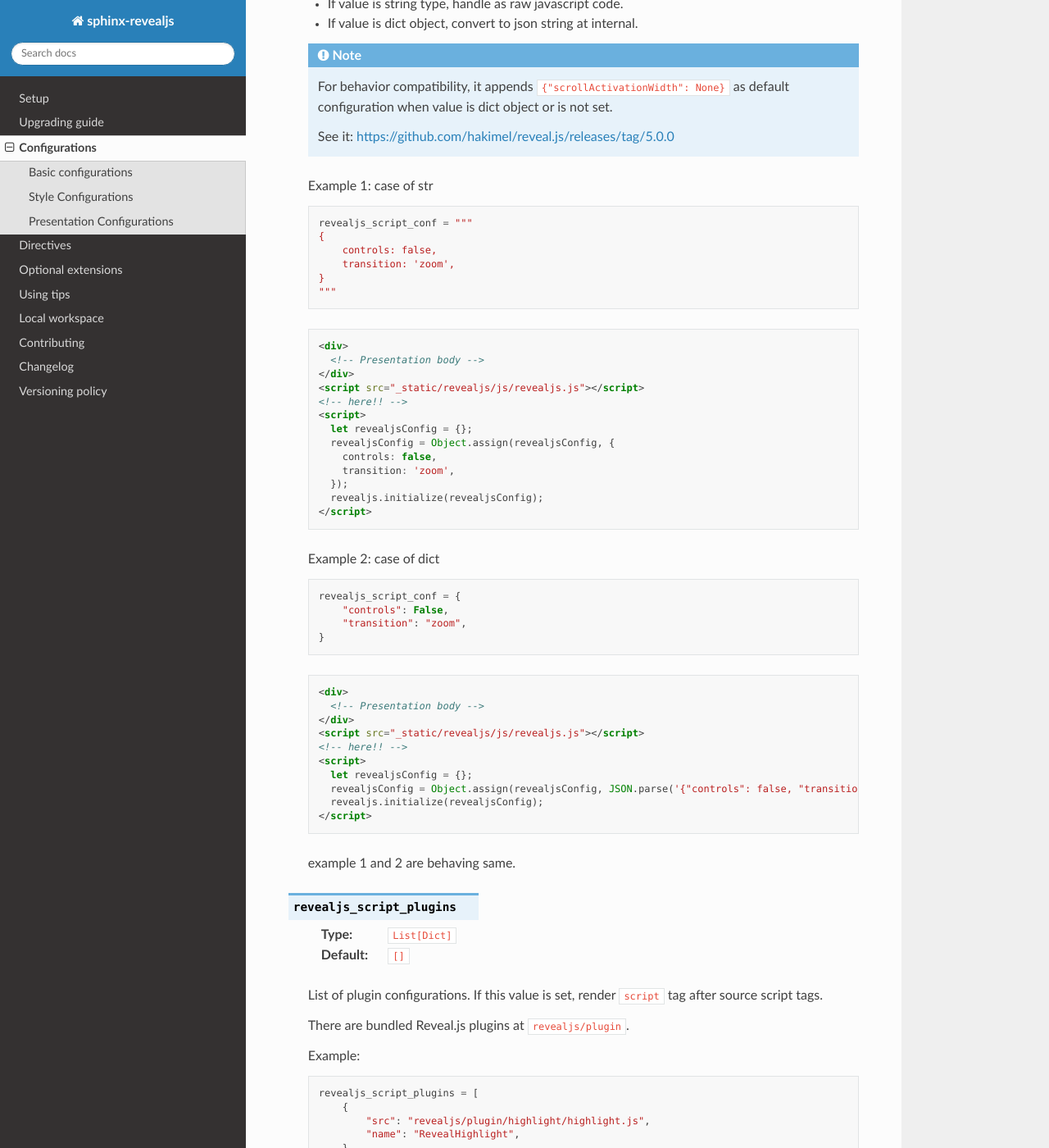
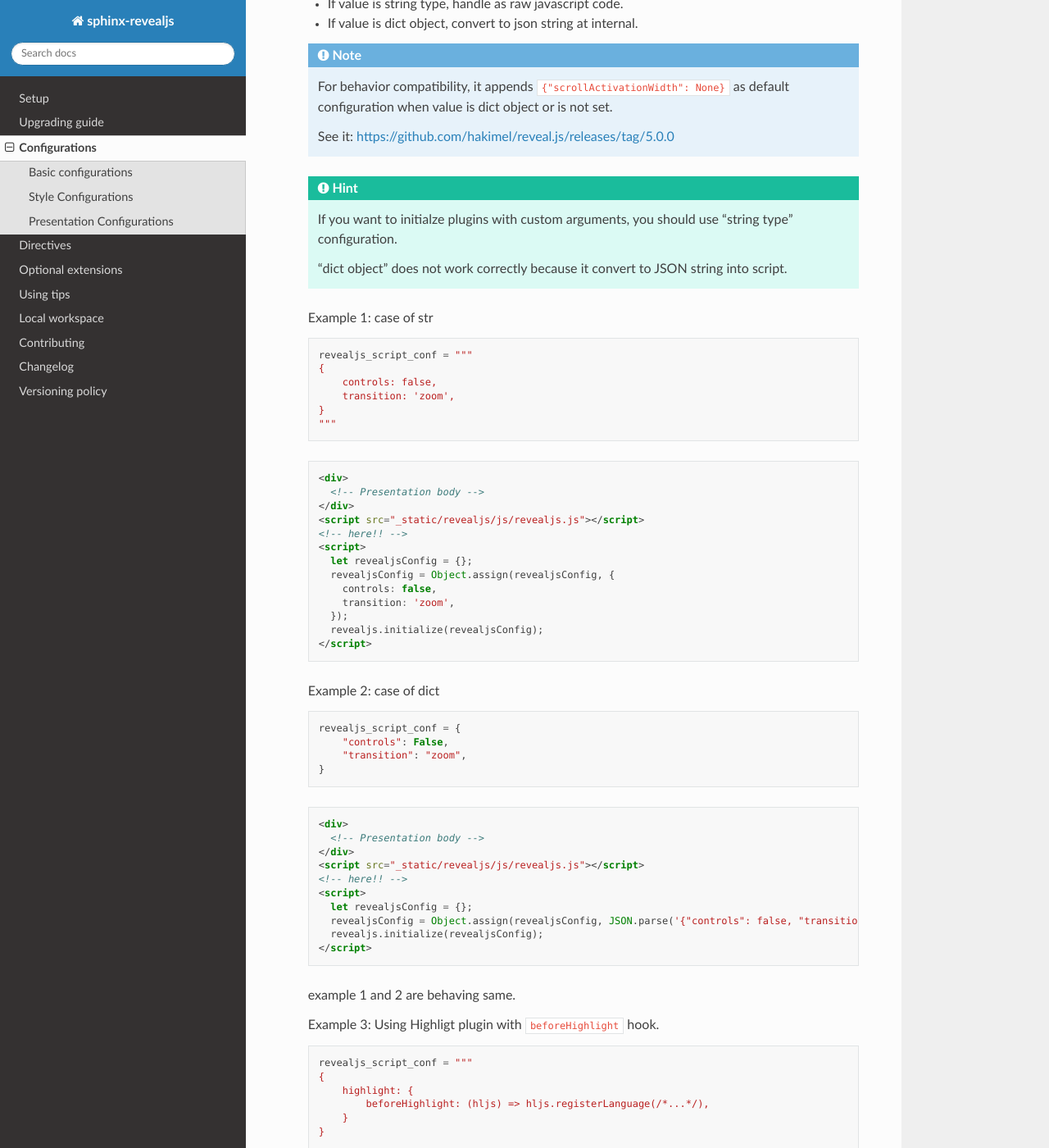
Before and after one commit to attakei/sphinx-revealjs, a Sphinx documentation site: the page built from doc/configurations.rst, in a window 1280 px wide and 1400 px high, scrolled down 2518 px. Shown: the whole window at 82% size. Built offline with Sphinx 7.4.7 and the Read the Docs theme 3.1.0, drawn with Linux system fonts in a browser that asks for light colours; pages that are not in the unit, such as notebooks, are missing from menus.

Commit message:
doc: Add details for usage `revealjs_script_conf`

```diff
--- a/doc/configurations.rst
+++ b/doc/configurations.rst
@@ -123,6 +123,13 @@ Presentation Configurations
 
       See it: https://github.com/hakimel/reveal.js/releases/tag/5.0.0
 
+   .. hint::
+
+      If you want to initialze plugins with custom arguments,
+      you should use "string type" configuration.
+
+      "dict object" does not work correctly because it convert to JSON string into script.
+
    Example 1: case of str
 
    .. code-block:: py
@@ -174,6 +181,17 @@ Presentation Configurations
 
    example 1 and 2 are behaving same.
 
+   Example 3: Using Highligt plugin with ``beforeHighlight`` hook.
+
+   .. code-block:: python
+
+      revealjs_script_conf = """
+      {
+          highlight: {
+              beforeHighlight: (hljs) => hljs.registerLanguage(/*...*/),
+          }
+      }
+
 .. confval:: revealjs_script_plugins
 
    :Type: ``List[Dict]``
```
